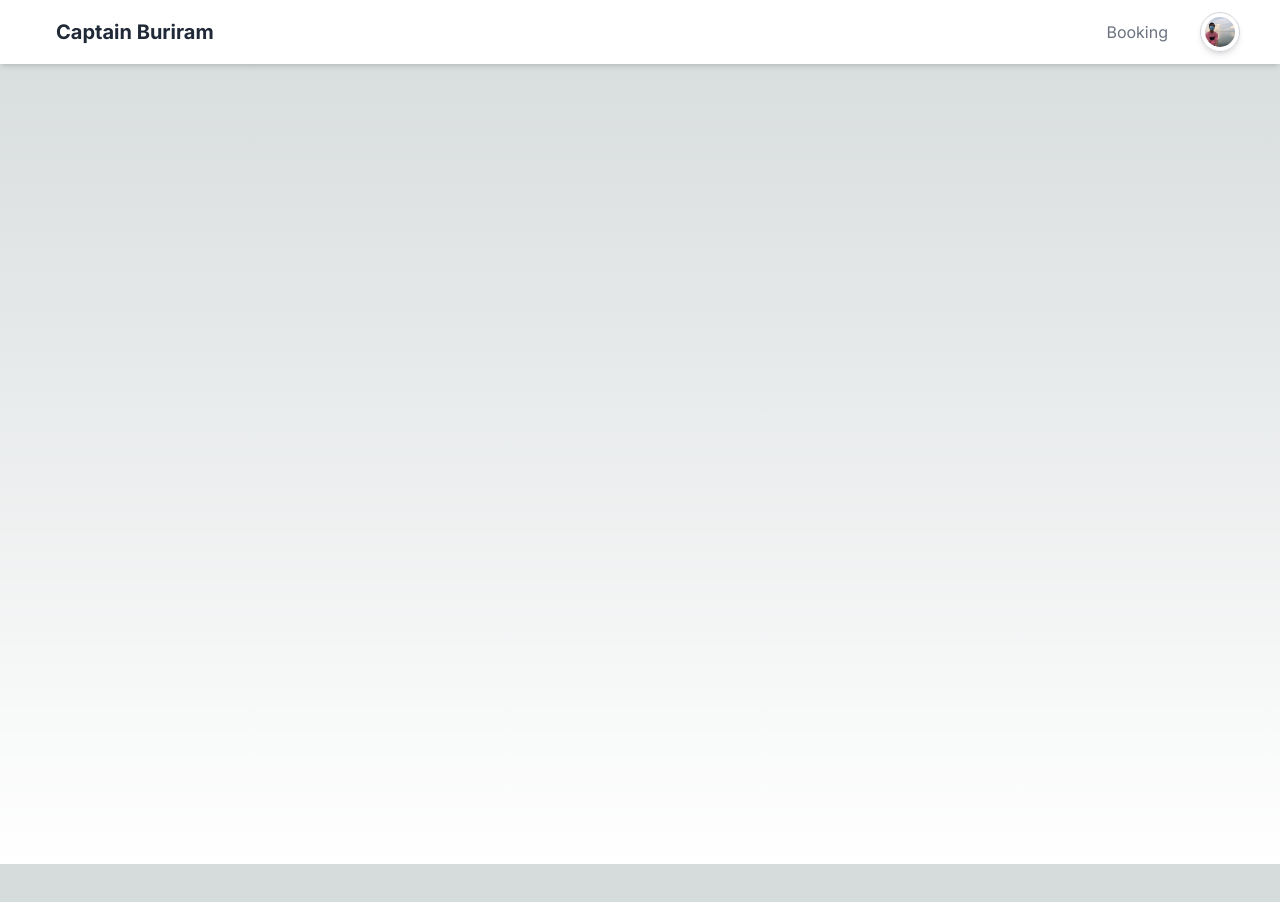
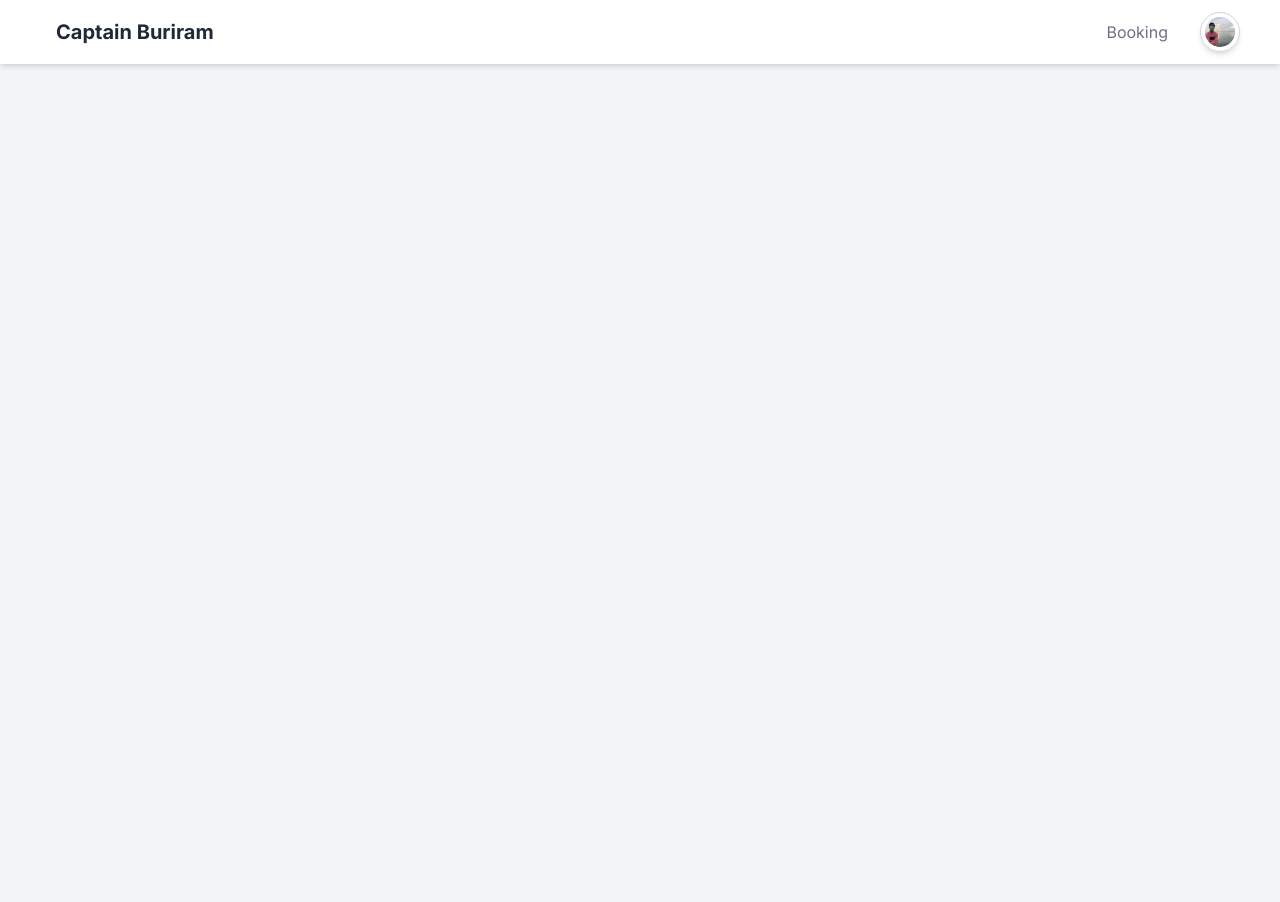
Before and after one commit to naphattar/CoworkingSpaceReservation, a Next.js app: page / in a window 1280 px wide. Shown: the top 902 px of the page. Before the commit the page ends 864 px from the top, so only its background shows below. Built offline with nearby package versions, Linux system fonts and the light colour scheme.

Commit message:
[ADD] add styling

```diff
--- a/src/app/globals.css
+++ b/src/app/globals.css
@@ -4,31 +4,43 @@
 
 :root {
   --foreground-rgb: 0, 0, 0;
-  --background-start-rgb: 214, 219, 220;
+  --background-start-rgb: 245, 246, 250;
   --background-end-rgb: 255, 255, 255;
 }
 
 @media (prefers-color-scheme: dark) {
   :root {
     --foreground-rgb: 255, 255, 255;
-    --background-start-rgb: 0, 0, 0;
-    --background-end-rgb: 0, 0, 0;
+    --background-start-rgb: 15, 23, 42;
+    --background-end-rgb: 30, 41, 59;
   }
 }
 
 body {
+  /* Adjust gradient background for a smoother look */
   margin-top: 64px;
   color: rgb(var(--foreground-rgb));
   background: linear-gradient(
-      to bottom,
-      transparent,
+      180deg,
+      rgb(var(--background-start-rgb)),
       rgb(var(--background-end-rgb))
-    )
-    rgb(var(--background-start-rgb));
+    );
+  transition: background-color 0.3s, color 0.3s;
 }
 
+/* Balanced Text Wrapping */
 @layer utilities {
   .text-balance {
     text-wrap: balance;
   }
+
+  /* Custom container class for centering */
+  .container-center {
+    @apply mx-auto px-4 sm:px-6 lg:px-8;
+  }
+
+  /* Shadows and transitions for interactive elements */
+  .shadow-hover {
+    @apply shadow-lg hover:shadow-xl transition-shadow duration-300;
+  }
 }
--- a/src/app/layout.tsx
+++ b/src/app/layout.tsx
@@ -17,9 +17,11 @@ export default function RootLayout({
 }>) {
   return (
     <html lang="en">
-      <body className={inter.className}>
-        <TopMenu/>
-        {children}
+      <body className={`${inter.className} flex flex-col min-h-screen`}>
+        <TopMenu />
+        <main className="flex-grow flex justify-center items-center bg-gray-100 dark:bg-gray-900 pt-10">
+          <div className="w-full max-w-6xl p-4">{children}</div>
+        </main>
       </body>
     </html>
   );
```
